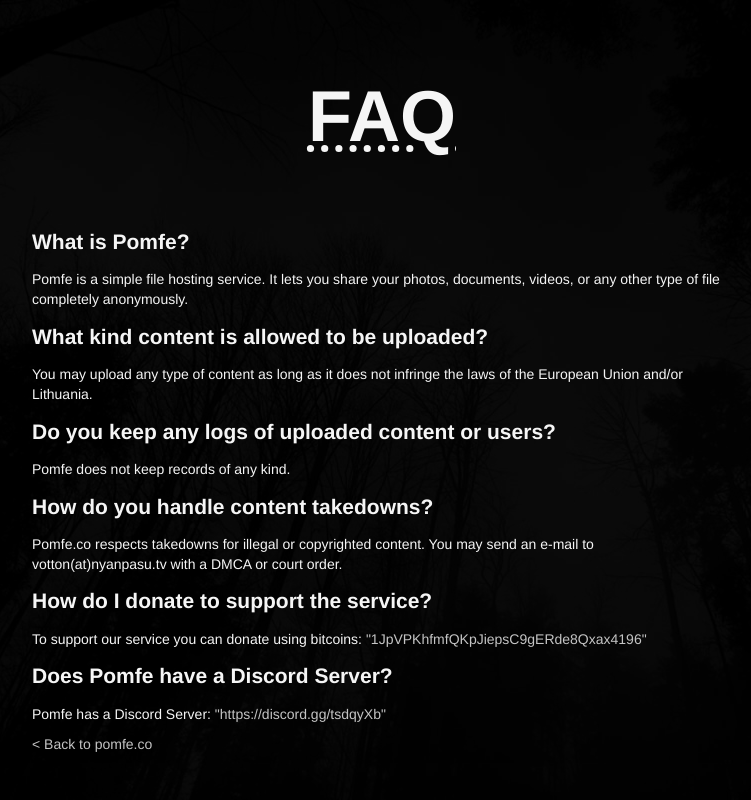
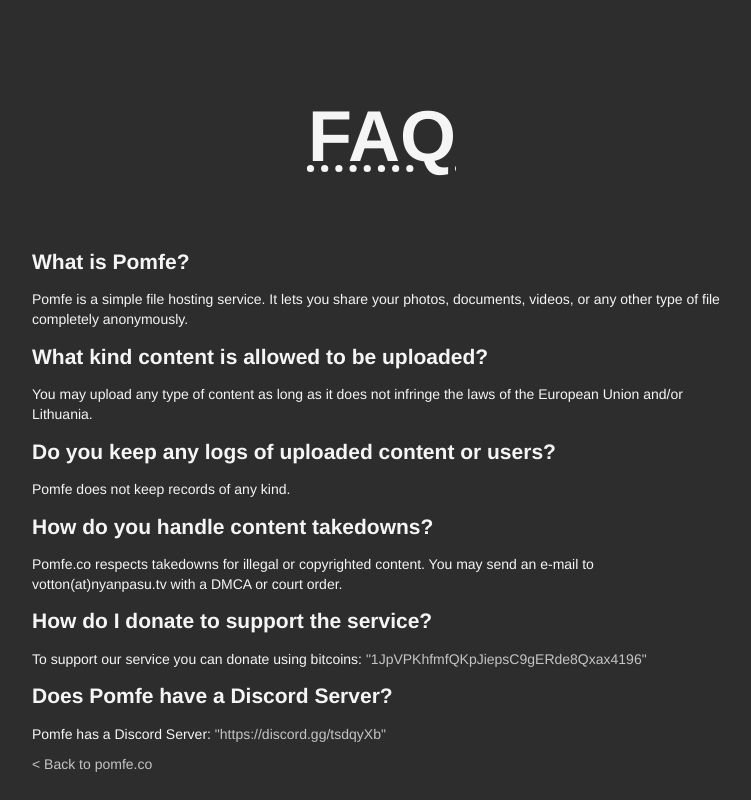
Before and after one commit to VottonDev/pomfe.co-file-hosting, a PHP site: page /faq in a window 1280 px wide. Shown: the whole page, without its empty margins (258-1009 px from the left). Run offline with PHP 8.4, Linux system fonts and the light colour scheme.

Commit message:
Revert back to old design
Reverting back to old design

```diff
--- a/css/style.css
+++ b/css/style.css
@@ -11,16 +11,6 @@ button {
     color: #f5f5f5
 }
 
-.background-img {
-    background: url(../img/1.png);
-    width: 377px;
-    height: 300px;
-    background-repeat: no-repeat, repeat;
-    position: absolute;
-    right: 12%;
-    bottom: 0%
-}
-
 @media screen and (max-width:600px) {
     .background-img {
         display: none
@@ -28,18 +18,14 @@ button {
 }
 
 body {
-    font-family: "Helvetica Neue", Helvetica, Arial, sans-serif;
+    font-family: "Helvetica Neue",Helvetica,Arial,sans-serif;
     font-size: 14px;
     height: 100%;
     line-height: 20px;
     margin: 0;
     padding-top: 20px;
     padding-bottom: 40px;
-    background: url(../img/bg.jpg) no-repeat center center fixed;
-    -webkit-background-size: cover;
-    -moz-background-size: cover;
-    -o-background-size: cover;
-    background-size: cover
+    background-color: #2d2d2d
 }
 
 ::selection {
@@ -48,15 +34,6 @@ body {
 
 .tinted {
     background-color: rgba(0, 0, 0, .9)
-}
-
-.layer {
-    background-color: rgba(0, 0, 0, .9);
-    position: absolute;
-    top: 0;
-    left: 0;
-    width: 100%;
-    height: 100%
 }
 
 button {
--- a/index.php
+++ b/index.php
@@ -17,7 +17,6 @@
 
 <body>
 
-<div class="layer">
 <div class=container>
     <div class=jumbotron>
         <h1>Ohay&#x14D;!</h1>
```
Also changed, not shown: 1 other file.
